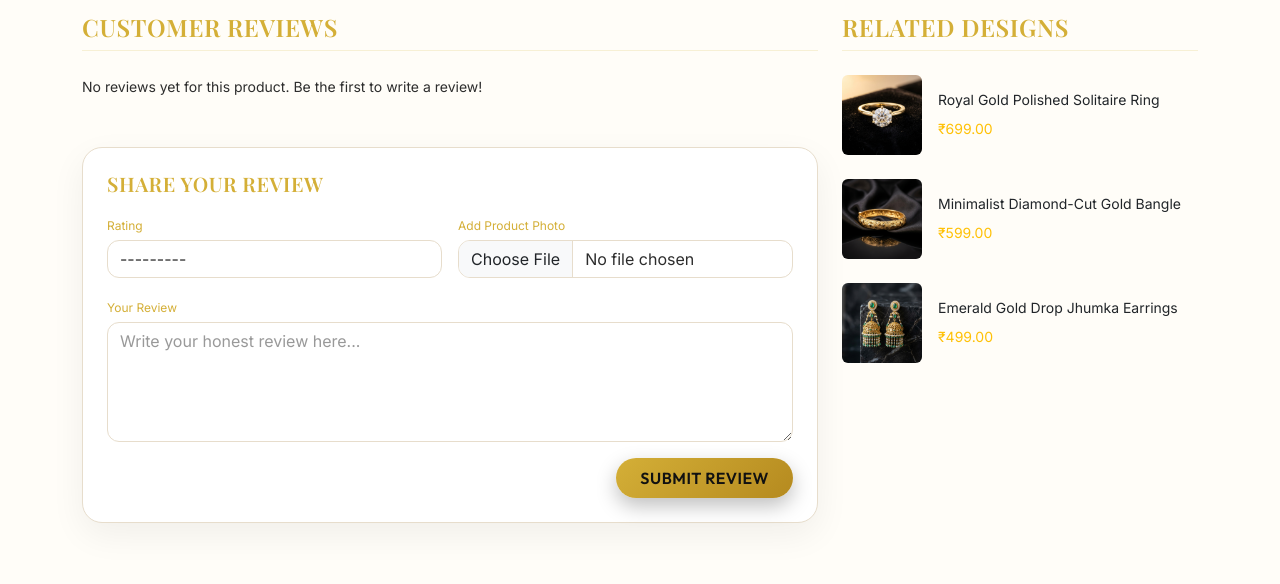
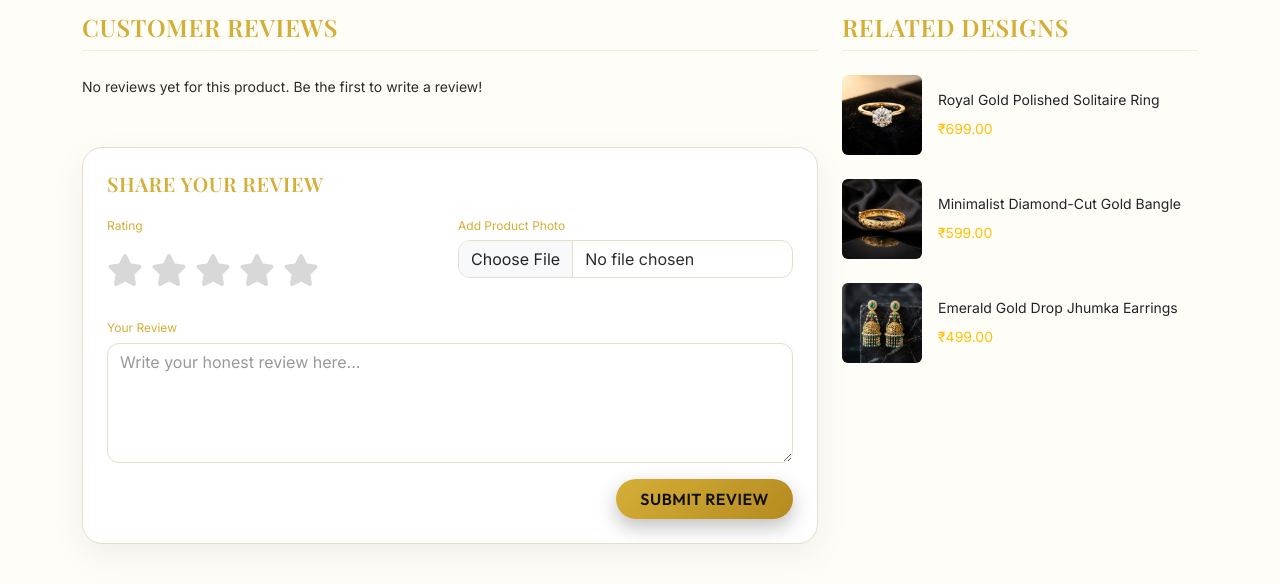
Before and after one commit to jaykhandla487-sudo/RARAJEWELS.COM, a Django app: page /product/classic-kundan-pearl-choker-set/ in a window 1280 px wide. Shown: the part 1013-1597 px from the top of the page. Run offline with Django 5.2, Linux system fonts and the light colour scheme; a user stored in the database is signed in; data comes from the database, SQL or seed files in the repository; data that the repository does not hold is empty; some web fonts are replaced.

Commit message:
Add premium star rating and improve product page

```diff
--- a/static/css/style.css
+++ b/static/css/style.css
@@ -2232,3 +2232,31 @@ body.offcanvas-open {
     }
 
 }
+
+.star-rating-input {
+    display: flex;
+    flex-direction: row-reverse;
+    justify-content: flex-end;
+    gap: 8px;
+}
+
+.star-rating-input input {
+    display: none;
+}
+
+.star-rating-input label {
+    font-size: 32px;
+    color: #d8d8d8;
+    cursor: pointer;
+    transition: all .25s ease;
+}
+
+.star-rating-input label:hover,
+.star-rating-input label:hover~label {
+    color: #FFD700;
+    transform: scale(1.12);
+}
+
+.star-rating-input input:checked~label {
+    color: #FFD700;
+}
--- a/templates/shop/product_detail.html
+++ b/templates/shop/product_detail.html
@@ -272,8 +272,24 @@ class="btn btn-outline-gold rounded-circle p-0 d-flex align-items-center justify
                     {% csrf_token %}
                     <div class="row g-3">
                         <div class="col-md-6">
-                            <label class="text-xs text-gold mb-1">Rating</label>
-                            {{ review_form.rating }}
+                          <label class="text-xs text-gold mb-2">Rating</label>
+
+                              <div class="star-rating-input">
+                                <input type="radio" id="star5" name="rating" value="5">
+                                <label for="star5"><i class="fa-solid fa-star"></i></label>
+
+                                <input type="radio" id="star4" name="rating" value="4">
+                                <label for="star4"><i class="fa-solid fa-star"></i></label>
+
+                                <input type="radio" id="star3" name="rating" value="3">
+                                <label for="star3"><i class="fa-solid fa-star"></i></label>
+
+                                <input type="radio" id="star2" name="rating" value="2">
+                                <label for="star2"><i class="fa-solid fa-star"></i></label>
+
+                                <input type="radio" id="star1" name="rating" value="1">
+                                <label for="star1"><i class="fa-solid fa-star"></i></label>
+                                </div>
                         </div>
                         <div class="col-md-6">
                             <label class="text-xs text-gold mb-1">Add Product Photo</label>
```
